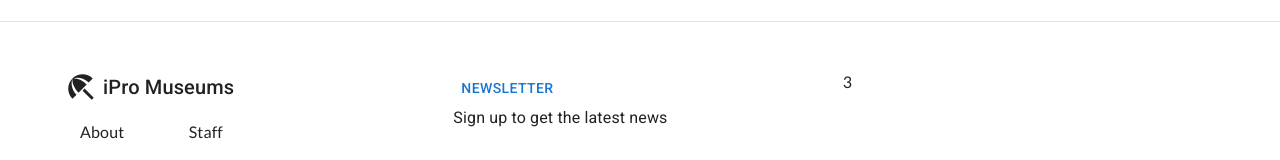
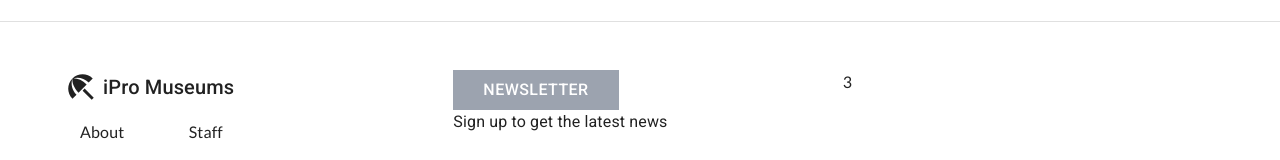
Before and after one commit to Azizkhuja/Exhibition, a React (Create React App) app: page / in a window 1280 px wide. Shown: the part 3491-3651 px from the top of the page. Built offline with nearby package versions, Linux system fonts and the light colour scheme.

Commit message:
APP-04 Use styled component

```diff
--- a/src/components/Home/Footer/Footer.tsx
+++ b/src/components/Home/Footer/Footer.tsx
@@ -1,3 +1,4 @@
+import { styled } from "@mui/material/styles";
 import {
   Button,
   Container,
@@ -66,7 +67,7 @@ const Footer = () => {
         <Grid item md={4}>
           <Grid container>
             <Grid item>
-              <Button>Newsletter</Button>
+              <Newsletter>Newsletter</Newsletter>
               <Typography>Sign up to get the latest news</Typography>
             </Grid>
           </Grid>
@@ -79,4 +80,21 @@ const Footer = () => {
   );
 };
 
+const Newsletter = styled(Button)`
+  && {
+    font-size: 16px;
+    color: #fff;
+    padding-left: 30px;
+    padding-right: 30px;
+    border-radius: 0;
+    transition: all 0.6s;
+    background-color: #9ca3af;
+
+    &:hover {
+      background-color: #8c929d;
+      color: #c1c1c1;
+    }
+  }
+`;
+
 export default Footer;
```
